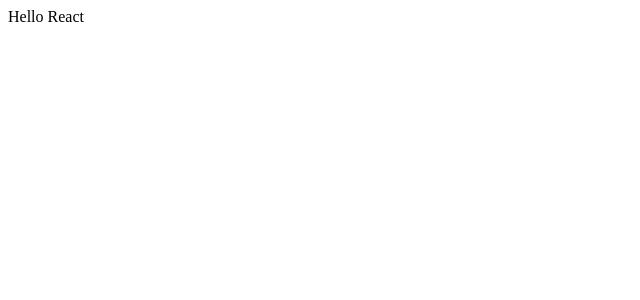
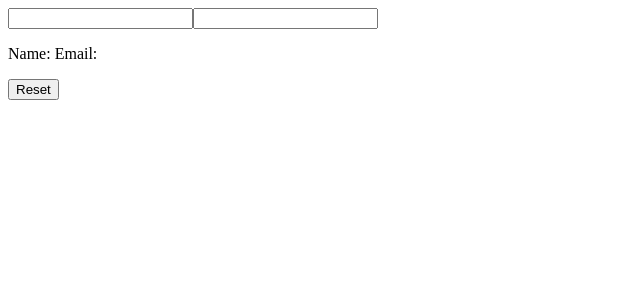
Before and after one commit to shivPosted/react-quiz, a React (Vite) app: page / in a window 1280 px wide. Shown: the top 300 px of the page, without its empty margins (0-640 px from the left). Built offline with nearby package versions, Linux system fonts and the light colour scheme.

Commit message:
using useReducer to create a simple form component

```diff
--- a/src/App.jsx
+++ b/src/App.jsx
@@ -1,5 +1,6 @@
+import FormReduce from "./FormReduce";
 function App() {
-  return <div>Hello React</div>;
+  return <FormReduce />;
 }
 
 export default App;
--- /dev/null
+++ b/src/DateCounter.module.css
@@ -0,0 +1,6 @@
+.container {
+  display: flex;
+  place-items: center;
+  flex-direction: column;
+  gap: 3.2rem;
+}
--- /dev/null
+++ b/src/FormReduce.jsx
@@ -0,0 +1,45 @@
+import React, { useReducer } from "react";
+
+const initialState = {
+  name: "",
+  email: "",
+};
+
+function formReducer(state, action) {
+  switch (action.type) {
+    case "SET_NAME":
+      return { ...state, name: action.payload };
+    case "SET_EMAIL":
+      return { ...state, email: action.payload };
+    case "RESET":
+      return { name: "", email: "" };
+  }
+}
+export default function FormReduce() {
+  const [state, dispatch] = useReducer(formReducer, initialState);
+
+  function handleChange(e) {
+    const { name, value } = e.target;
+    dispatch({ type: `SET_${name.toUpperCase()}`, payload: value });
+  }
+  return (
+    <>
+      <input
+        value={state.name}
+        type="text"
+        name="name"
+        onChange={handleChange}
+      />
+      <input
+        value={state.email}
+        type="email"
+        name="email"
+        onChange={handleChange}
+      />
+      <p>
+        Name:{state.name} Email:{state.email}
+      </p>
+      <button onClick={() => dispatch({ type: "RESET" })}>Reset</button>
+    </>
+  );
+}
```
Also changed, not shown: src/DateCounter.jsx (added, +51 -0 lines).
